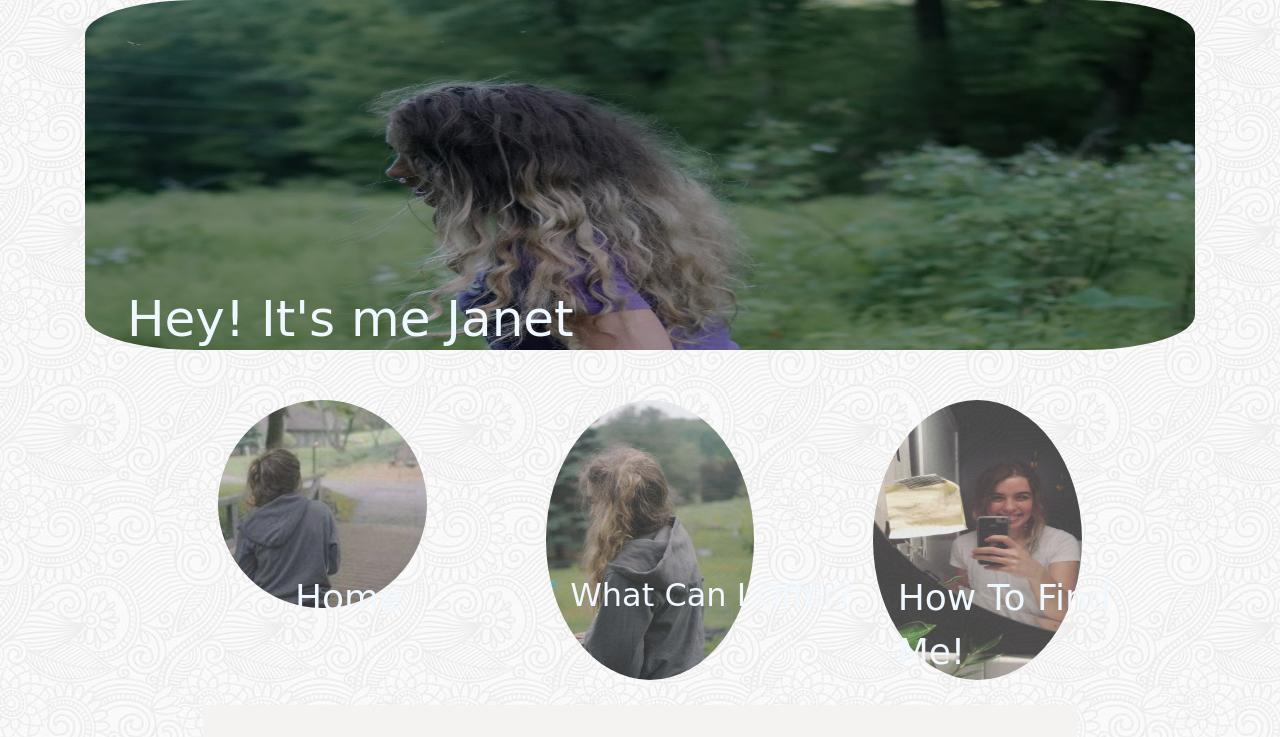
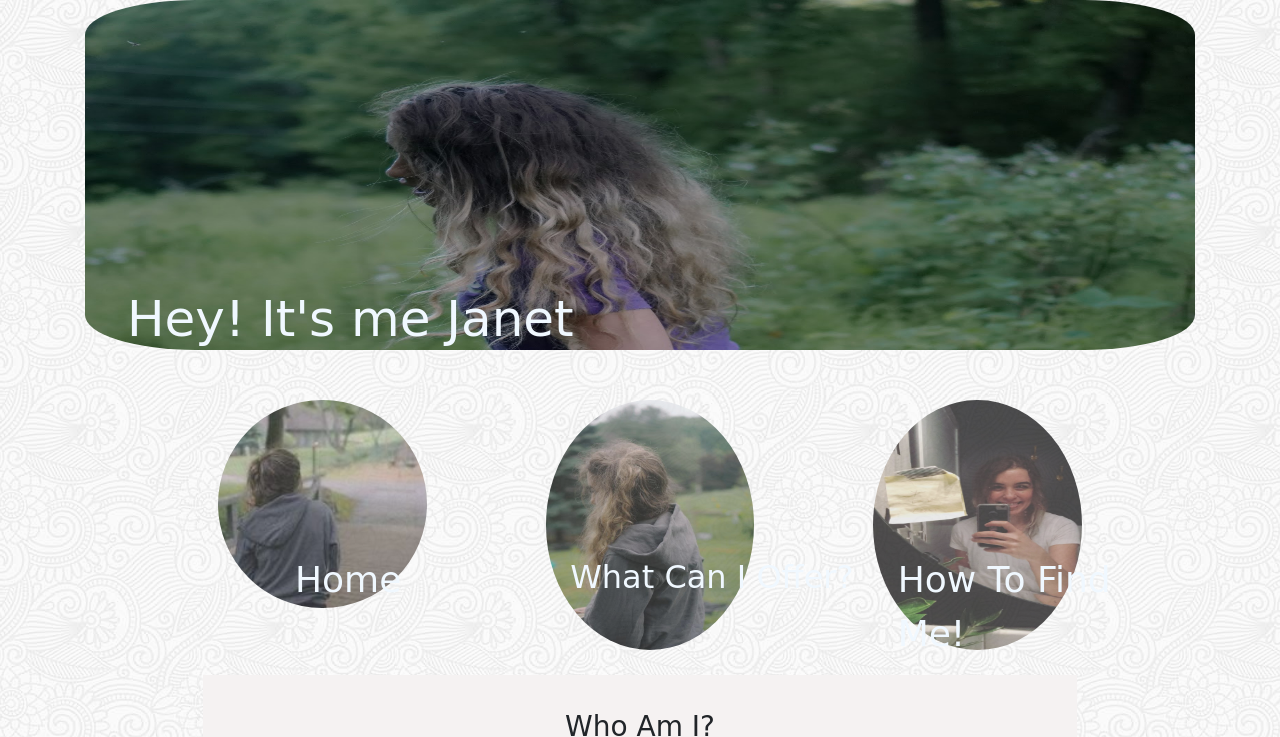
Before and after one commit to ncortes12/janet, a plain HTML site: page about.html in a window 1280 px wide. Shown: the top 737 px of the page. Drawn offline with nearby package versions, Linux system fonts and the light colour scheme; a web font is replaced by a local one.

Commit message:
more image changes

```diff
--- a/about.html
+++ b/about.html
@@ -40,14 +40,14 @@
         <div class="col-lg-3" id = "hide">
             <div class="home">
                 <a class="homeLink" id = "whatlink" href="what.html">What Can I Offer?</a>
-                <img class="homepic " id = "weirdsize" src="assets/images/janet_1.jpg" class="img-fluid janet" alt="Responsive image">
+                <img class="homepic " id = "weirdsize2" src="assets/images/janet_1.jpg" class="img-fluid janet" alt="Responsive image">
             </div>
 
         </div>
         <div class="col-lg-3">
             <div class="home">
                 <a class="homeLink" id ="contactlink" href="contact.html">How To Find Me!</a>
-                <img class="homepic" id= "weirdsize" src="assets/images/about_img.JPG" class="img-fluid janet" alt="Responsive image">
+                <img class="homepic" id= "weirdsize2" src="assets/images/about_img.JPG" class="img-fluid janet" alt="Responsive image">
             </div>
 
         </div>
```
